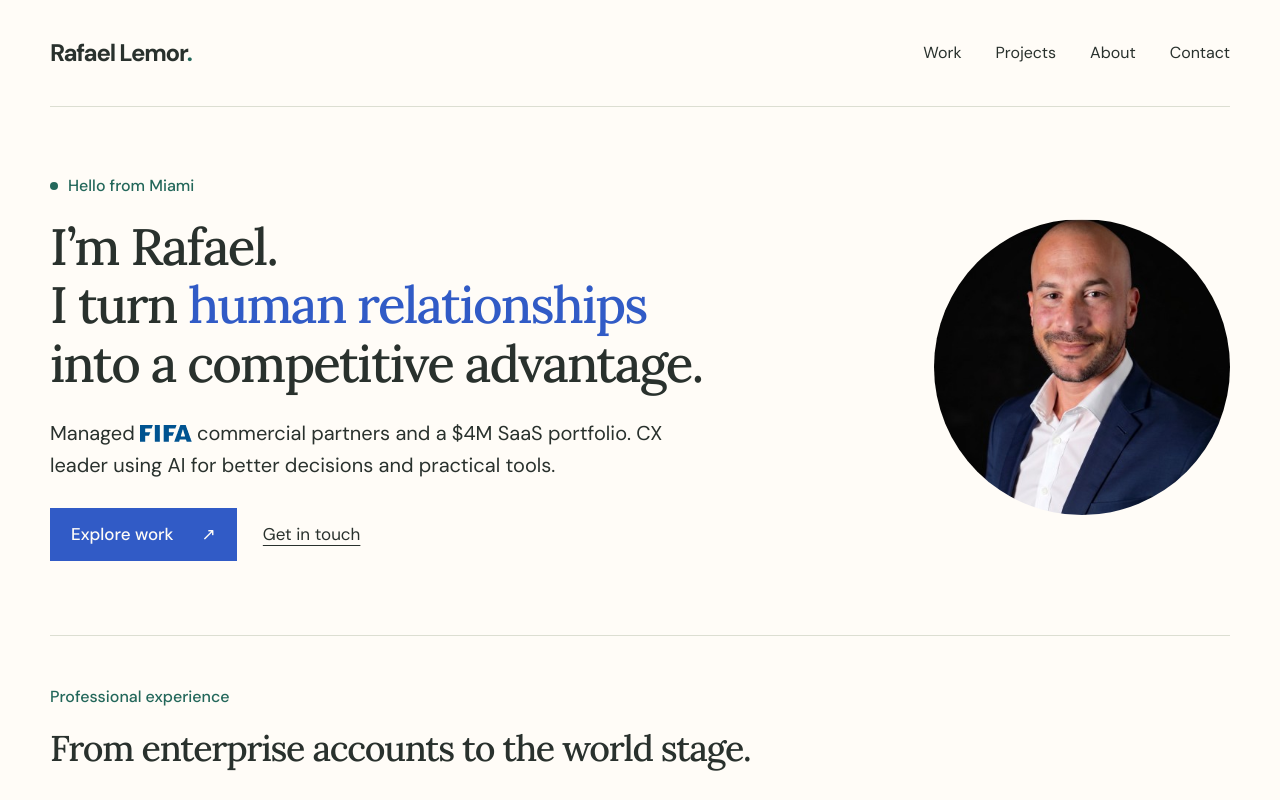
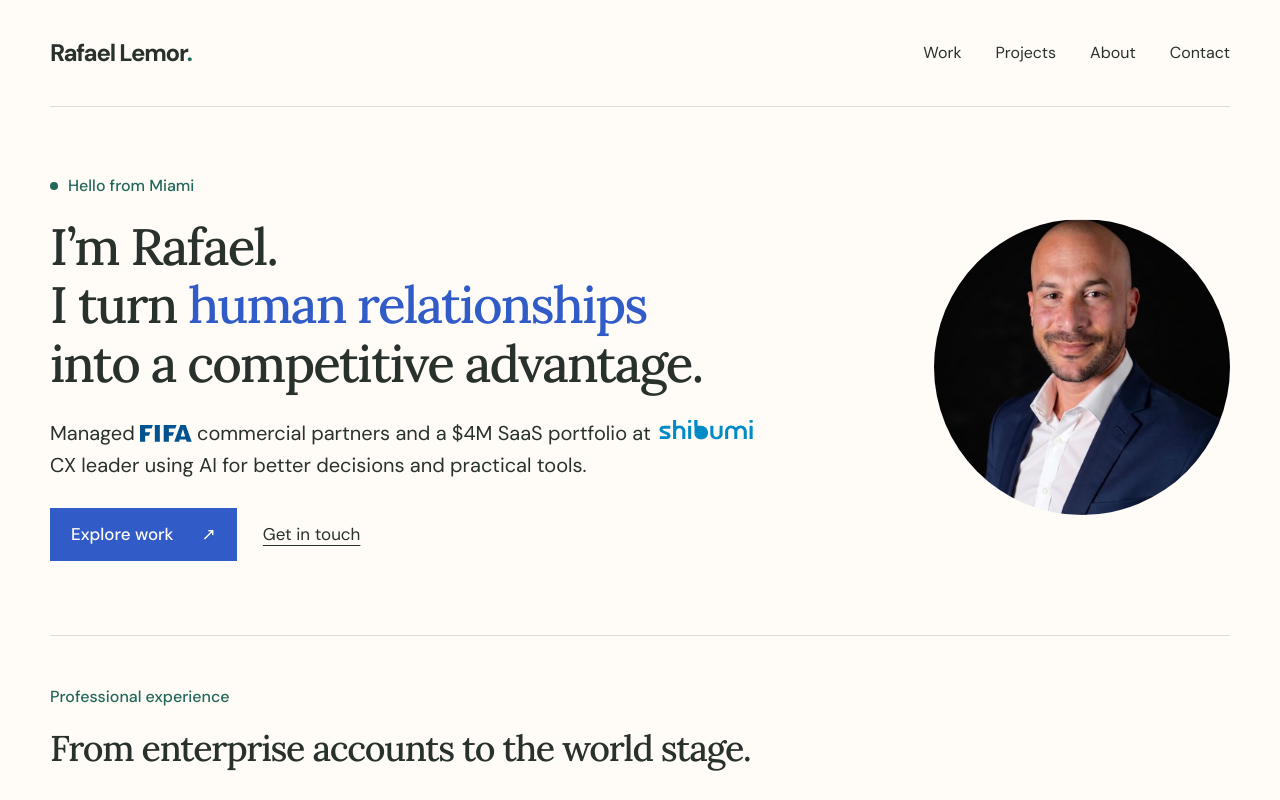
Before and after one commit to raf0x/rlemor.com, a Next.js app: page / in a window 1280 px wide. Shown: the top 800 px of the page. Built offline with nearby package versions, Linux system fonts and the light colour scheme.

Commit message:
Add Shibumi wordmark and intentional CX line in homepage hero
* Add Shibumi wordmark to hero credibility line and lead second line with CX

* Align Shibumi wordmark inline and keep CX on its own hero line

```diff
--- a/app/page.module.css
+++ b/app/page.module.css
@@ -37,9 +37,32 @@
   color: var(--color-accent);
 }
 .heroCopy {
-  max-width: 640px;
+  max-width: none;
   margin-top: 24px;
   font-size: 20px;
+}
+.heroCopyFirstLine,
+.heroCopySecondLine {
+  display: block;
+}
+.heroCopyFirstLine {
+  white-space: nowrap;
+}
+.shibumiHeroLogo {
+  display: inline-block;
+  width: 102px;
+  height: auto;
+  vertical-align: -0.13em;
+}
+@media (max-width: 1100px) {
+  .heroCopyFirstLine {
+    white-space: normal;
+  }
+}
+@media (max-width: 640px) {
+  .shibumiHeroLogo {
+    width: 92px;
+  }
 }
 .actions {
   display: flex;
--- a/app/page.tsx
+++ b/app/page.tsx
@@ -30,6 +30,7 @@ export default function Home() {
               </span>
             </h1>
             <p className={styles.heroCopy} data-gsap-copy>
+              <span className={styles.heroCopyFirstLine}>
                 Managed{" "}
                 <Image
                   className={styles.fifaHeroLogo}
@@ -38,8 +39,18 @@ export default function Home() {
                   width={270}
                   height={89}
                 />{" "}
-              commercial partners and a $4M SaaS portfolio. CX leader using AI
-              for better decisions and practical tools.
+                commercial partners and a $4M SaaS portfolio at{" "}
+                <Image
+                  className={styles.shibumiHeroLogo}
+                  src="/brands/shibumi-employer.svg"
+                  alt="Shibumi"
+                  width={400}
+                  height={100}
+                />
+              </span>
+              <span className={styles.heroCopySecondLine}>
+                CX leader using AI for better decisions and practical tools.
+              </span>
             </p>
             <div className={styles.actions} data-gsap-actions>
               <Link className={styles.button} data-motion-magnet href="/work">
```
Lines whose indentation alone changed are shown as unchanged.
